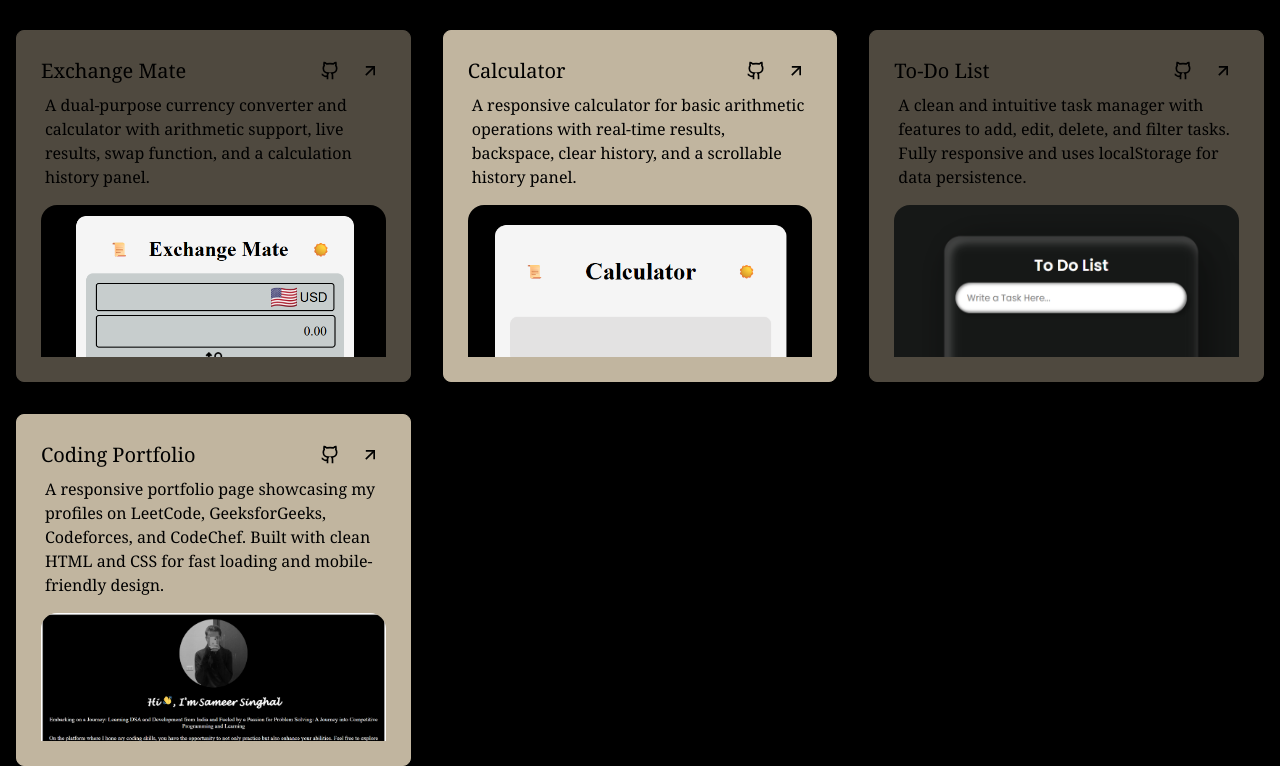
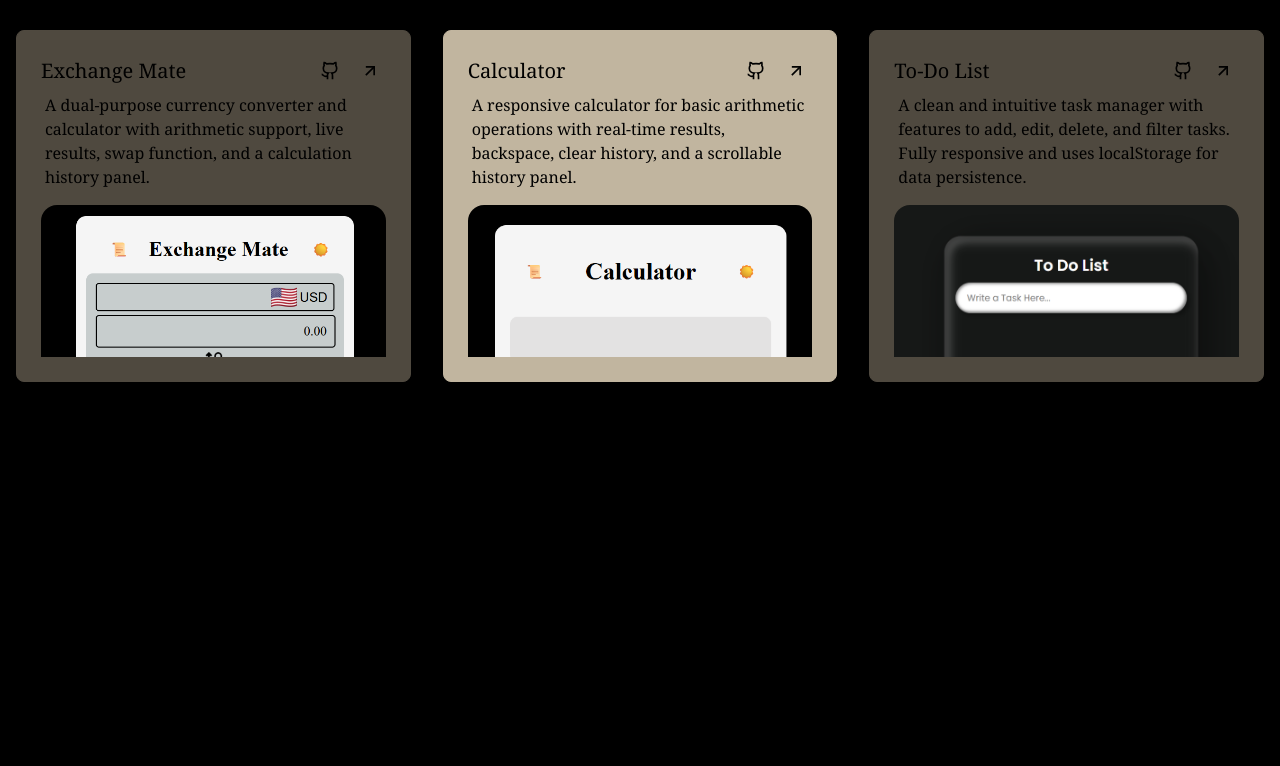
Before and after one commit to SameerSinghal26/Portfolio_Website, a React (Vite) app in the folder portfolio/: page /project in a window 1280 px wide. Shown: the part 448-1214 px from the top of the page. After the commit the page ends 830 px from the top, so only its background shows below. Built offline with nearby package versions, Linux system fonts and the light colour scheme.

Commit message:
removing the coding portfolio project.

```diff
--- a/portfolio/src/components/Project.js
+++ b/portfolio/src/components/Project.js
@@ -47,12 +47,12 @@ export const projects = [
         content: "A clean and intuitive task manager with features to add, edit, delete, and filter tasks. Fully responsive and uses localStorage for data persistence.",
         technologies: ["HTML", "CSS", "JavaScript"]
     },
-    {
-        title: "Coding Portfolio",
-        link: "https://coding-portfolio-sam.vercel.app/",
-        image: "/coding.png",
-        github: "https://github.com/SameerSinghal26/Coding_Portfolio",
-        content: "A responsive portfolio page showcasing my profiles on LeetCode, GeeksforGeeks, Codeforces, and CodeChef. Built with clean HTML and CSS for fast loading and mobile-friendly design.",
-        technologies: ["HTML", "CSS"]
-    }
+    // {
+    //     title: "Coding Portfolio",
+    //     link: "https://coding-portfolio-sam.vercel.app/",
+    //     image: "/coding.png",
+    //     github: "https://github.com/SameerSinghal26/Coding_Portfolio",
+    //     content: "A responsive portfolio page showcasing my profiles on LeetCode, GeeksforGeeks, Codeforces, and CodeChef. Built with clean HTML and CSS for fast loading and mobile-friendly design.",
+    //     technologies: ["HTML", "CSS"]
+    // }
 ];
```
